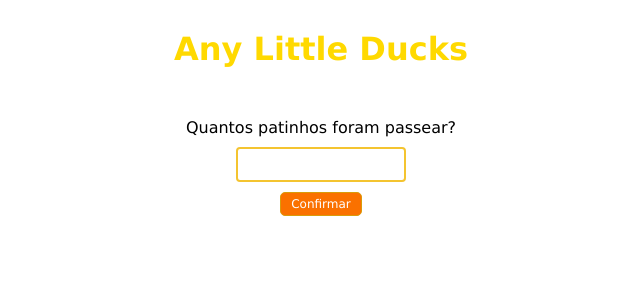
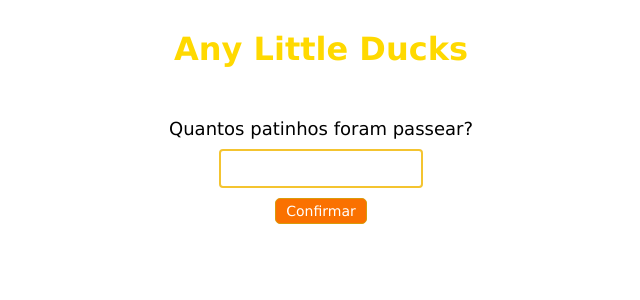
Before and after one commit to VictorNathanael/any-little-ducks, a React (Create React App) app: page / in a window 1280 px wide. Shown: the top 300 px of the page, without its empty margins (319-959 px from the left). Built offline with nearby package versions, Linux system fonts and the light colour scheme.

Commit message:
increase font size

```diff
--- a/src/App.css
+++ b/src/App.css
@@ -24,13 +24,17 @@ html {
     margin-top: 50px;
 }
 
+.container-input p:first-child {
+    font-size: 18px;
+}
+
 .container-input input {
-    max-width: 150px;
+    max-width: 180px;
     margin-top: 10px;
-    font-size: 14px;
+    font-size: 16px;
     border: 2px solid #f4c430;
     border-radius: 4px;
-    padding: 8px;
+    padding: 10px;
     height: 15px;
 }
 
@@ -47,7 +51,7 @@ html {
     background-color: #fa7100;
     border: 1px solid #d99c0b;
     border-radius: 5px;
-    font-size: 12px;
+    font-size: 14px;
     color: #fff;
     transition: background-color 500ms;
 }
@@ -73,7 +77,7 @@ h4 {
 .text-error {
     font-family: Arial, Helvetica, sans-serif;
     color: #ff0000;
-    font-size: 9px;
+    font-size: 12px;
     text-align: start;
     margin-top: 2px;
 }
--- a/src/components/lyricsLittleDucks/LyricsLittleDucks.css
+++ b/src/components/lyricsLittleDucks/LyricsLittleDucks.css
@@ -10,4 +10,5 @@
 .paragraph {
     margin-bottom: 35px;
     width: 280px;
+    font-size: 18px;
 }
```
